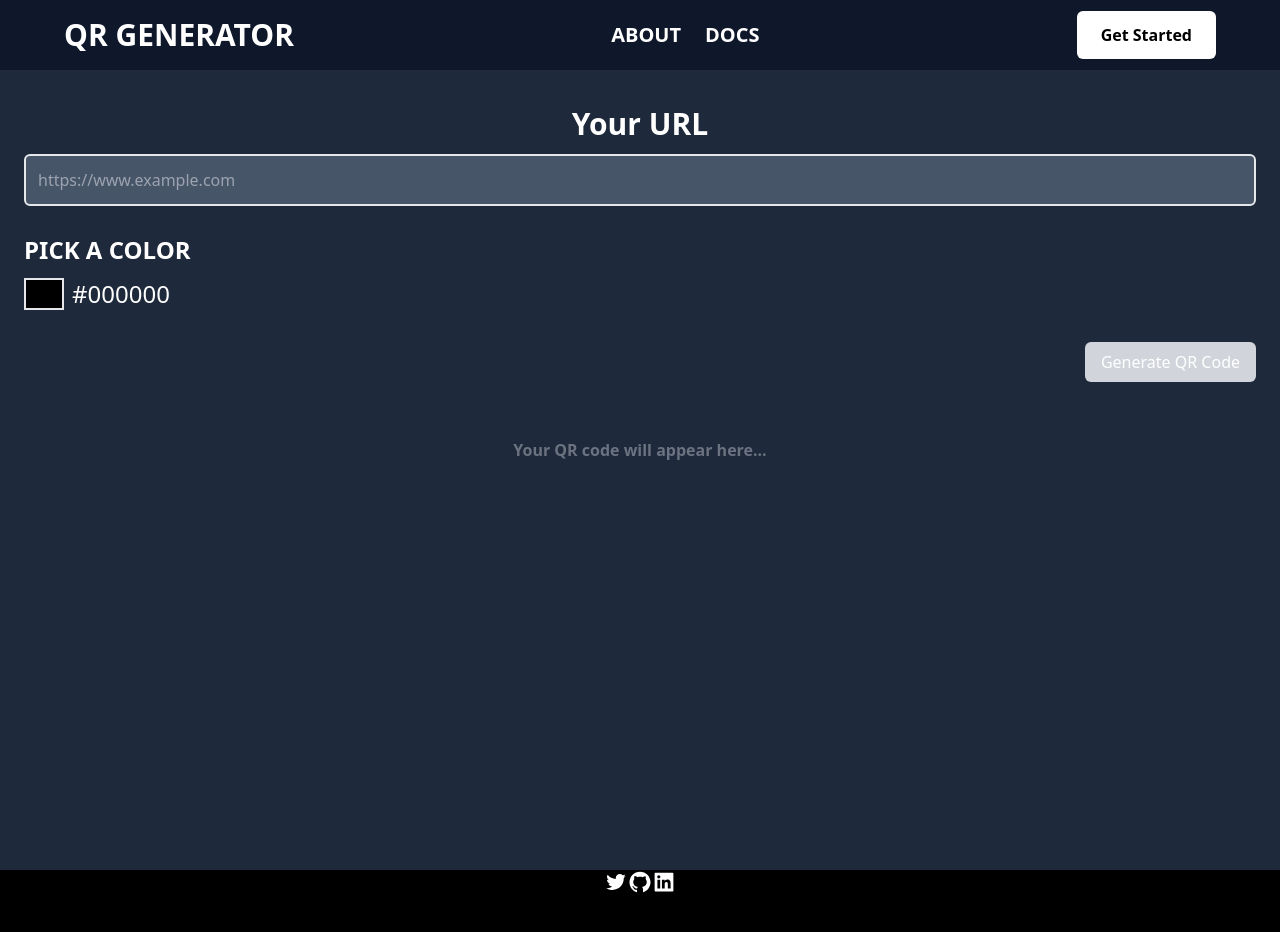
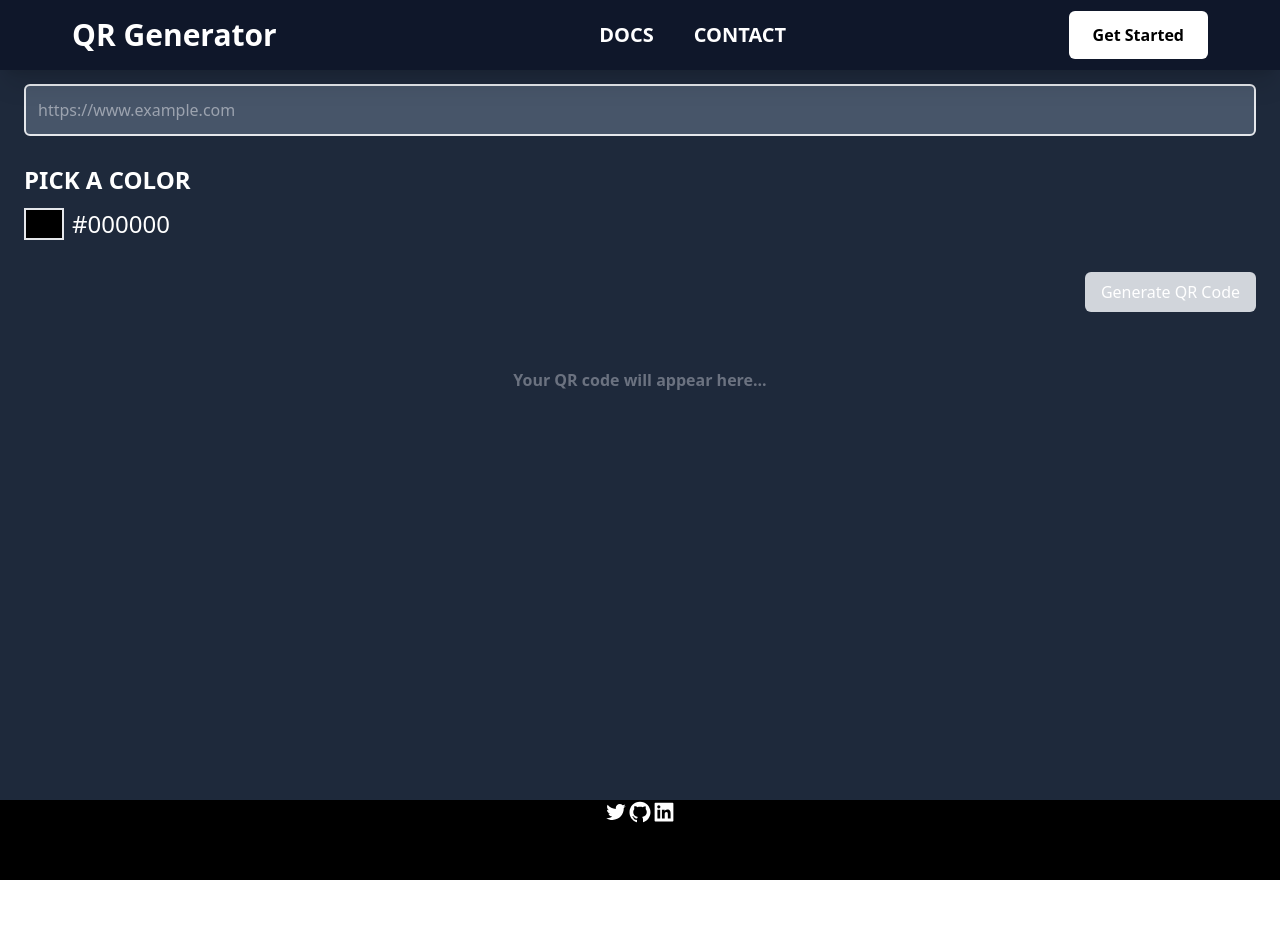
Before and after one commit to Philip-Nwabuwa/QR-PAYMENT, a React (Vite) app: page /generator in a window 1280 px wide. Shown: the top 932 px of the page. After the commit the page ends 880 px from the top, so only its background shows below. Built offline with nearby package versions, Linux system fonts and the light colour scheme.

Commit message:
added navbar functionality

```diff
--- a/src/components/navbar.tsx
+++ b/src/components/navbar.tsx
@@ -1,20 +1,40 @@
-import { AiOutlineMenu } from "react-icons/ai";
+import { useState } from "react";
+import { Link } from "react-router-dom";
+import { AiOutlineClose, AiOutlineMail, AiOutlineMenu } from "react-icons/ai";
+import { FaGithub, FaLinkedinIn } from "react-icons/fa";
+import { BsFillPersonLinesFill } from "react-icons/bs";
+
 const Navbar = () => {
+  const [nav, setNav] = useState(false);
+
+  const handleNav = () => {
+    setNav(!nav);
+  };
+
   return (
-    <div className="bg-slate-900 text-white w-full h-[70px] flex items-center justify-center uppercase">
-      <div className="flex w-[90%] justify-between items-center">
+    <div>
+      <div className="fixed w-full h-[70px] shadow-xl bg-slate-900 text-white">
+        <div className="flex justify-between sticky top-[0%] z-[99] items-center w-[90%] mx-auto h-full px-2 2xl:px-16">
+          <Link to="/">
             <div className="text-3xl font-bold  hover:underline">
-          <a href="/">QR Generator</a>{" "}
+              QR Generator
             </div>
-        <ul className="md:flex items-center hidden text-xl font-bold">
-          <li className="pr-6 hover:text-slate-400 hover:underline">about</li>
-          <a
-            className="hover:text-slate-400 hover:underline"
-            href="https://www.qrcode-tiger.com/api-documentation"
-          >
+          </Link>
+
+          <div>
+            <ul className="hidden md:flex font-bold">
+              <Link to="https://www.qrcode-tiger.com/api-documentation">
+                <li className="ml-10 text-xl uppercase hover:text-slate-400 hover:border-b">
                   Docs
-          </a>
+                </li>
+              </Link>
+              <Link to="/">
+                <li className="ml-10 text-xl uppercase hover:text-slate-400 hover:border-b">
+                  Contact
+                </li>
+              </Link>
             </ul>
+          </div>
           <button className="md:flex hidden">
             <a
               href="/home"
@@ -23,10 +43,72 @@ const Navbar = () => {
               Get Started
             </a>
           </button>
+          <div onClick={handleNav} className="md:hidden">
+            <AiOutlineMenu size={25} />
+          </div>
+        </div>
+      </div>
 
-        <button className="flex md:hidden">
-          <AiOutlineMenu className="text-3xl " />
-        </button>
+      <div
+        className={
+          nav ? "md:hidden fixed left-0 top-0 w-full h-screen bg-black/70" : ""
+        }
+      >
+        <div
+          className={
+            nav
+              ? "fixed left-0 top-0 w-[75%] sm:w-[60%] md:w-[45%] h-screen bg-slate-800 text-white font-bold p-4 pl-5 ease-in duration-500"
+              : "fixed left-[-100%] top-0 p-4 pl-5 ease-in duration-500"
+          }
+        >
+          <div className="z-[100] mt-6">
+            <div className="flex w-full items-center justify-between">
+              <div className="text-3xl font-bold hover:underline">
+                <a href="/">QR Generator</a>{" "}
+              </div>
+              <div
+                onClick={handleNav}
+                className="rounded-full shadow-lg p-1  border-2  cursor-pointer hover:scale-105 ease-in duration-300"
+              >
+                <AiOutlineClose size={30} className="text-white" />
+              </div>
+            </div>
+            <div className="border-b border-gray-300 my-8">
+              <p className="w-[85%] md:w-[90%] py-2 text-2xl">
+                Let's build something legendary together
+              </p>
+            </div>
+          </div>
+          <div className="py-2 flex flex-col">
+            <ul className="uppercase">
+              <Link to="https://www.qrcode-tiger.com/api-documentation">
+                <li className="py-6 text-2xl tracking-widest">Docs</li>
+              </Link>
+              <Link to="/">
+                <li className="py-6 text-2xl tracking-widest">About</li>
+              </Link>
+            </ul>
+            <div className="pt-12">
+              <p className="tracking-widest text-2xl uppercase text-white">
+                let's connect
+              </p>
+              <div className="flex items-center justify-between my-6 w-full sm-[80%]">
+                <div className="rounded-full shadow-lg p-3 cursor-pointer hover:scale-105 ease-in duration-300">
+                  <FaLinkedinIn />
+                </div>
+                <div className="rounded-full shadow-lg p-3 cursor-pointer hover:scale-105 ease-in duration-300">
+                  <FaGithub />
+                </div>
+                <div className="rounded-full shadow-lg p-3 cursor-pointer hover:scale-105 ease-in duration-300">
+                  <AiOutlineMail />
+                </div>
+                <div className="rounded-full shadow-lg p-3 cursor-pointer hover:scale-105 ease-in duration-300">
+                  <BsFillPersonLinesFill />
+                </div>
+              </div>
+            </div>
+          </div>
+        </div>
       </div>
     </div>
   );
--- a/src/pages/landing.tsx
+++ b/src/pages/landing.tsx
@@ -6,7 +6,7 @@ const landing = () => {
   return (
     <div>
       <Navbar />
-      <div className="w-full h-full py-9 bg-slate-800">
+      <div className="w-full h-full pt-24 bg-slate-800">
         <div className="flex flex-col w-[80%] justify-center items-center mx-auto">
           <h1 className="text-4xl font-bold text-white">
             Create Your Free QR Codes
```
Lines whose indentation alone changed are shown as unchanged.
